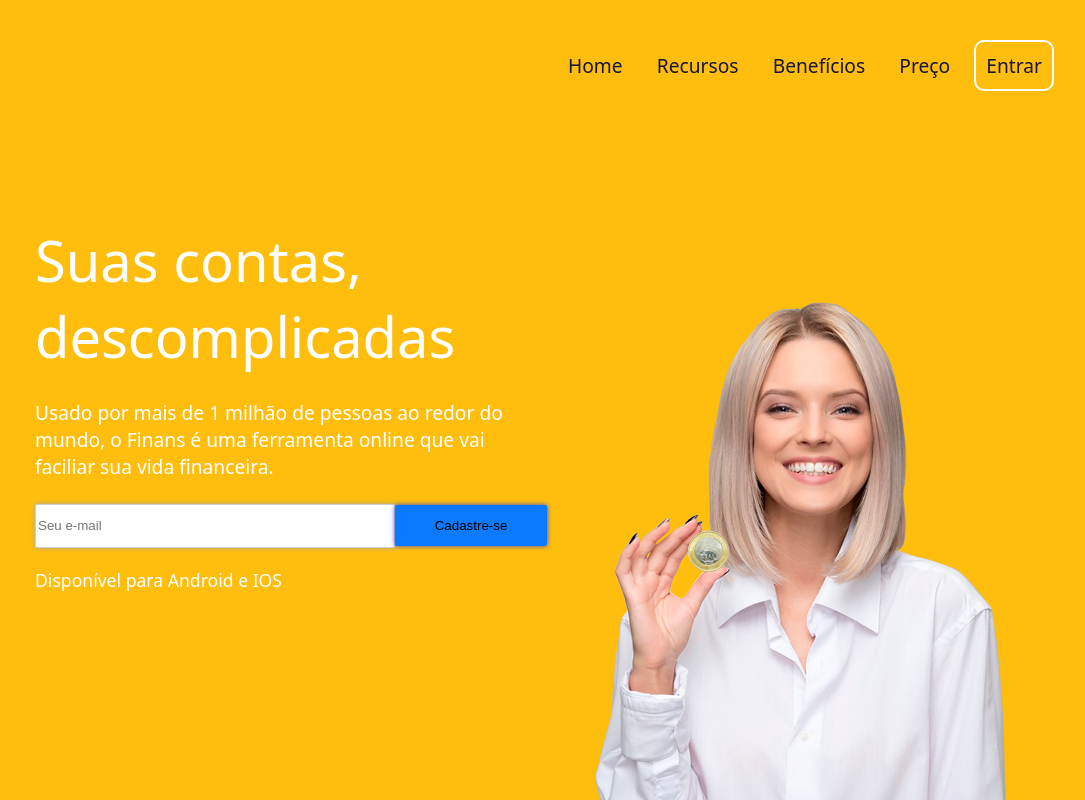
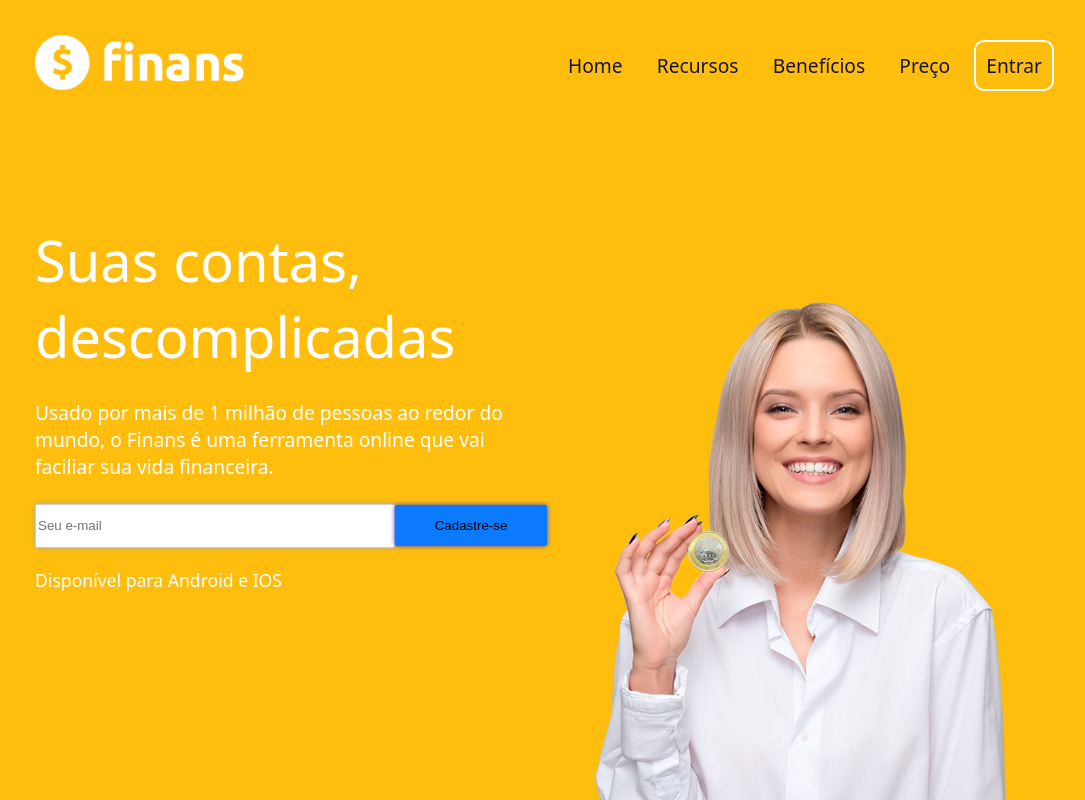
Before and after one commit to Gilsonsilva0/finance, a plain HTML site: page index.html in a window 1280 px wide. Shown: the whole page, without its empty margins (93-1178 px from the left). Drawn offline with Linux system fonts and the light colour scheme; the site is published under a folder, as on GitHub Pages, so addresses that start at the root find nothing.

Commit message:
Update index.html

```diff
--- a/index.html
+++ b/index.html
@@ -12,7 +12,7 @@
 
     <header id="header">
         <section id="logo">
-           <a href=""><img src="/img/logo.png" alt=""></a>
+           <a href=""><img src="img/logo.png" alt=""></a>
         </section>
 
         <nav id="nav">
```
